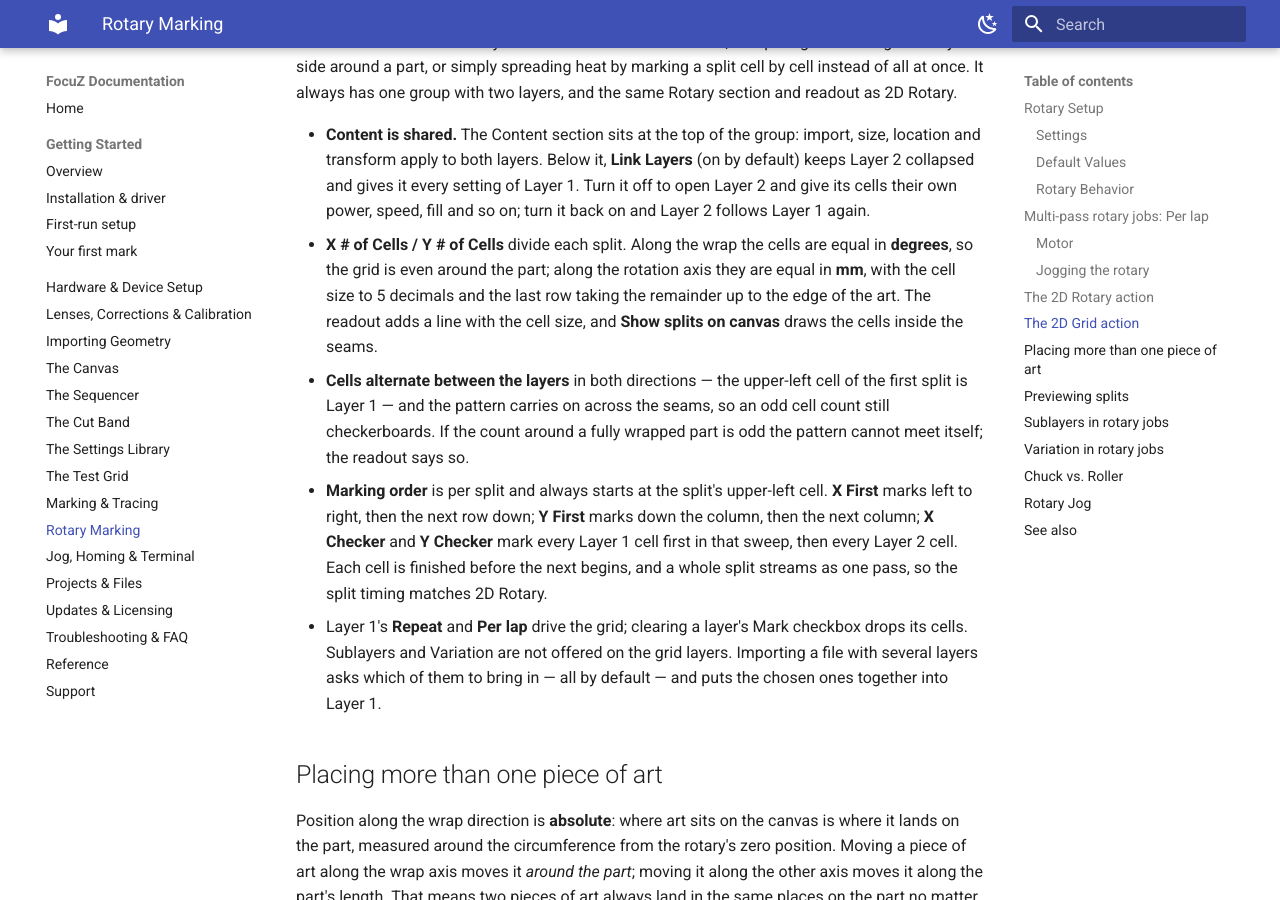
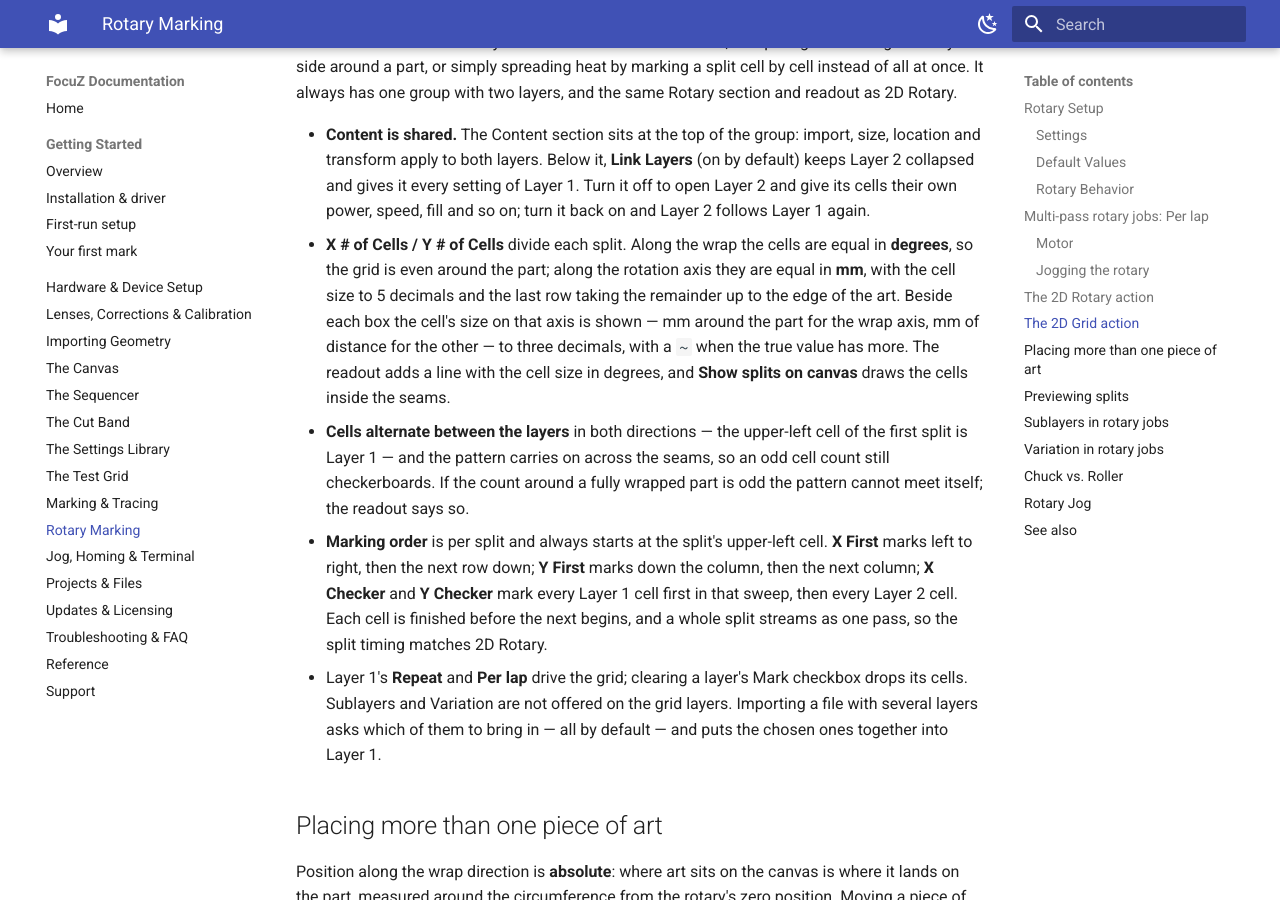
Before and after one commit to Lokahi-Shop/focuz-docs, an MkDocs documentation site: the page built from docs/rotary.md, in a window 1280 px wide and 900 px high, scrolled down 5621 px. Built offline with MkDocs 1.6.1 and Material for MkDocs 9.7.7, drawn with Linux system fonts in a browser that asks for light colours.

Commit message:
Rotary: 2D Grid cell counts show each cell's size
Co-Authored-By: Claude Fable 5.1 <noreply@anthropic.com>

```diff
--- a/docs/rotary.md
+++ b/docs/rotary.md
@@ -216,7 +216,9 @@ It always has one group with two layers, and the same Rotary section and readout
 - **X # of Cells / Y # of Cells** divide each split. Along the wrap the cells are equal in
   **degrees**, so the grid is even around the part; along the rotation axis they are equal in
   **mm**, with the cell size to 5 decimals and the last row taking the remainder up to the edge of
-  the art. The readout adds a line with the cell size, and **Show splits on canvas** draws the
+  the art. Beside each box the cell's size on that axis is shown — mm around the part for the wrap
+  axis, mm of distance for the other — to three decimals, with a `~` when the true value has more.
+  The readout adds a line with the cell size in degrees, and **Show splits on canvas** draws the
   cells inside the seams.
 - **Cells alternate between the layers** in both directions — the upper-left cell of the first
   split is Layer 1 — and the pattern carries on across the seams, so an odd cell count still
```
